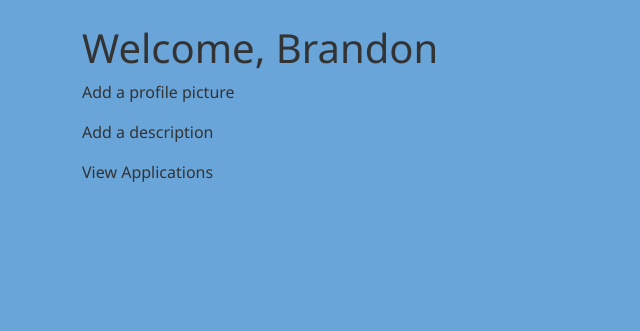
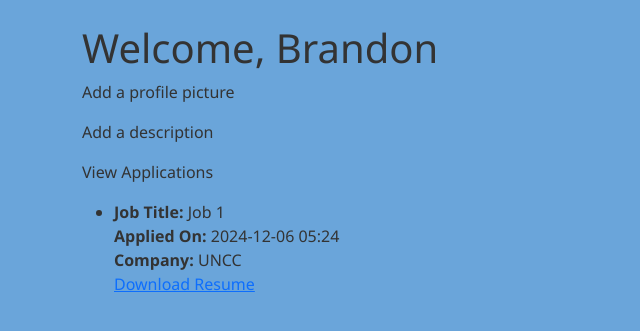
Before and after one commit to BrandonLomas/ninerJobsProject, a Django app: page /profile/ in a window 1280 px wide. Shown: the part 56-387 px from the top of the page, without its empty margins (0-640 px from the left). Run offline with Django 5.2, Linux system fonts and the light colour scheme; a user stored in the database is signed in; data comes from the database, SQL or seed files in the repository; both versions use the stored data as it was after the commit; some libraries are stand-ins or nearby versions.

Commit message:
View Applied

```diff
--- a/jobs/templates/profile.html
+++ b/jobs/templates/profile.html
@@ -8,6 +8,20 @@
 <p>Add a profile picture</p>
 <p>Add a description</p>
 <p>View Applications</p>
+{% if applications %}
+        <ul>
+            {% for application in applications %}
+                <li>
+                    <strong>Job Title:</strong> {{ application.job.title }}<br>
+                    <strong>Applied On:</strong> {{ application.applied_date|date:"Y-m-d H:i" }}<br>
+                    <strong>Company:</strong> {{ application.job.company }}<br>
+                    <a href="{{ application.resume.url }}" target="_blank">Download Resume</a>
+                </li>
+            {% endfor %}
+        </ul>
+    {% else %}
+        <p>You have not applied for any jobs yet.</p>
+    {% endif %}
 
 
 
--- a/jobs/views.py
+++ b/jobs/views.py
@@ -1,7 +1,7 @@
 from django.shortcuts import render, get_object_or_404, redirect
 from django.contrib.auth.forms import UserCreationForm
 from django.contrib.auth import login
-from .models import Job
+from .models import Job, Application
 from .forms import ApplicationForm, JobForm
 from django.contrib.auth.decorators import login_required
 from django.utils import timezone
@@ -83,7 +83,13 @@ def view_applications(request, pk):
 
 @login_required
 def profile(request):
-    return render(request, 'profile.html')
+    # Get the currently logged-in user
+    user = request.user
+    # Get all applications where the current user is the applicant
+    applications = Application.objects.filter(applicant_name=user)
+
+    return render(request, 'profile.html', {'applications': applications})
+
 
 def home(request):
     return render(request, 'home.html')
```
Also changed, not shown: db.sqlite3, jobs/templates/jobs/jobs_applied.html (added), 1 other file.
